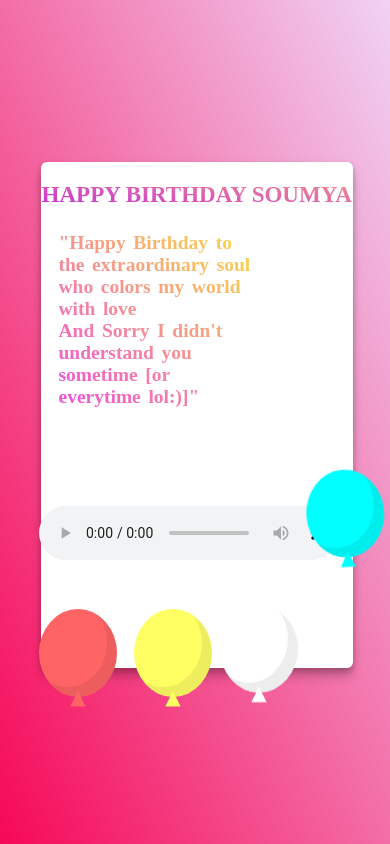
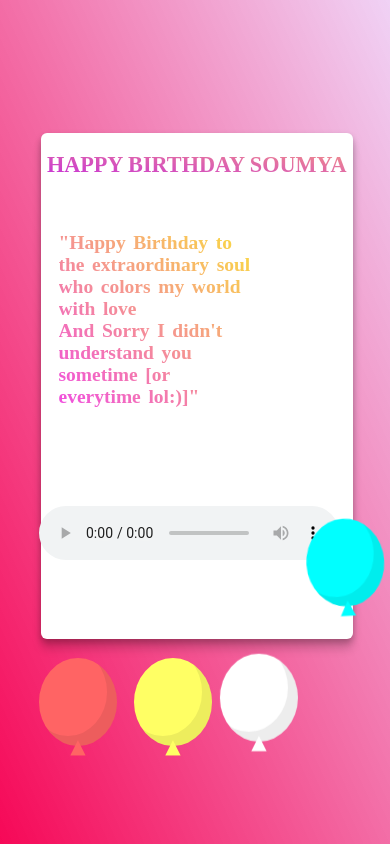
Before and after one commit to Sahilk004/Bday, a plain HTML site: page page2.html in a window 390 px wide. Shown: the top 844 px of the page. Drawn offline with nearby package versions, Linux system fonts and the light colour scheme.

Commit message:
Update page2.css

```diff
--- a/page2.css
+++ b/page2.css
@@ -565,9 +565,12 @@ margin-left: 2vw;
   .card {
     height: 60vh;
       width: 80vw;
-      margin-top: 20vw;
+      margin-top: 5vw;
       margin-left: 3vw;
       padding-top: 3vw;
+  }
+  .card h1{
+    font-size: 5.7vw;
   }
 
   #birthday-cake {
@@ -605,7 +608,7 @@ margin-left: 2vw;
   }
   .balloon-container{
     position: relative;
-    bottom: -190vw;
+    bottom: -210vw;
     display: inline-block;
     }
   .balloon1 {
```
